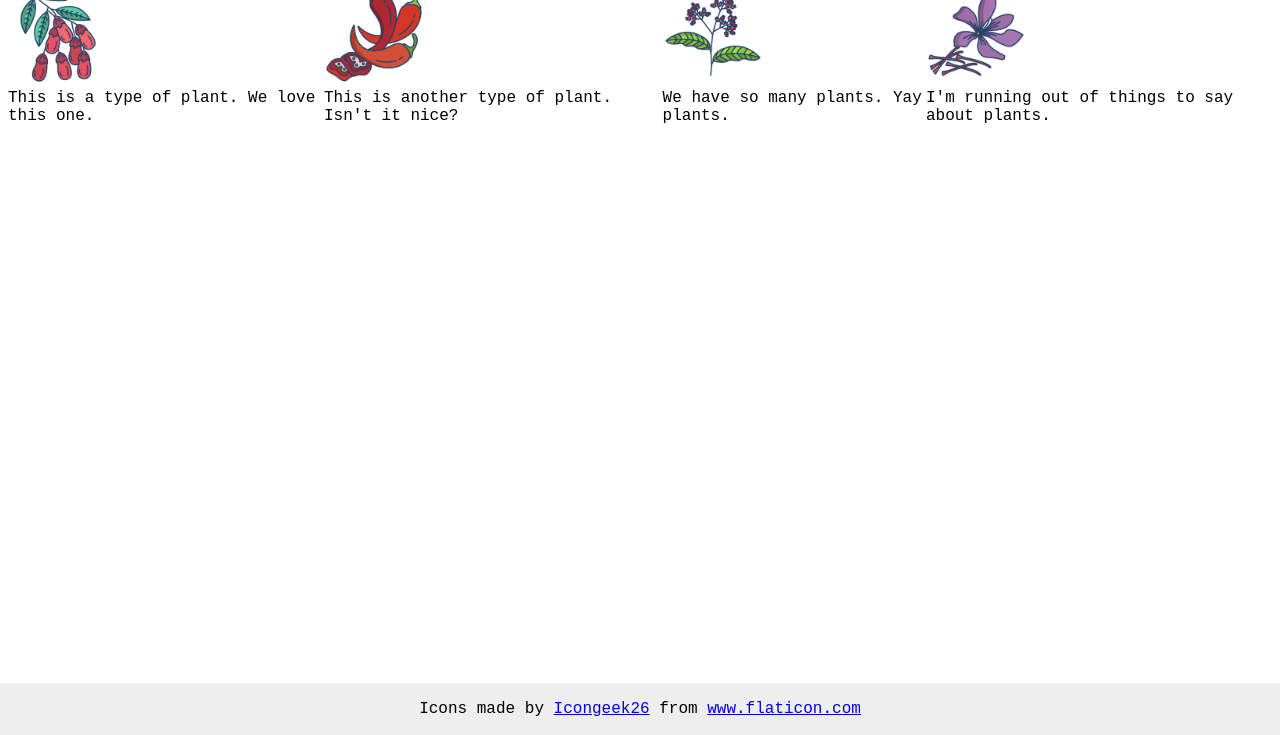
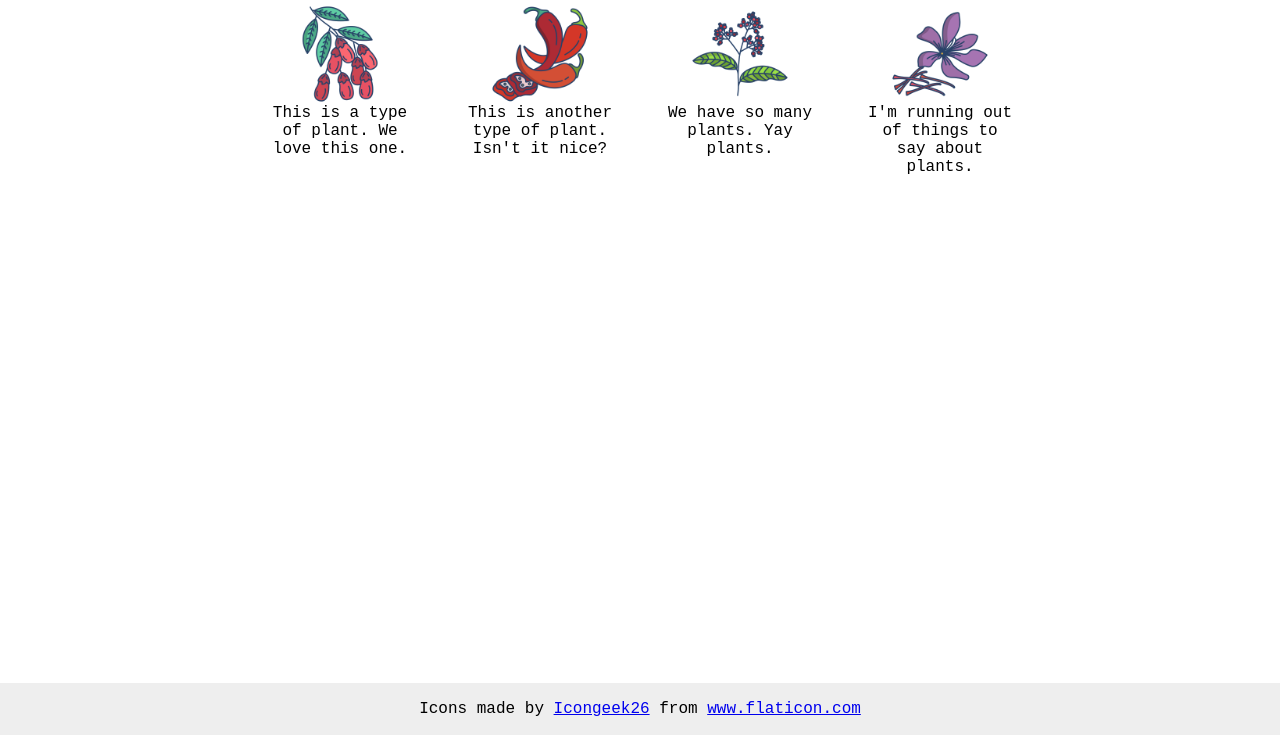
Before and after one commit to stuartbrooks-uk/css-exercises, a plain HTML site: page flex/04-flex-information/index.html in a window 1280 px wide. Shown: the part 65-800 px from the top of the page. Drawn offline with Linux system fonts and the light colour scheme.

Commit message:
Plant Warppers Flexed and Aligned

```diff
--- a/flex/04-flex-information/style.css
+++ b/flex/04-flex-information/style.css
@@ -28,4 +28,15 @@ img {
 
 .flex-wrapper {
   display: flex;
+  gap: 50px;
+  justify-content: center;
+  padding: 20px;
 }
+
+.plant-wrapper {
+  display: flex;
+  flex-direction: column;
+  align-items: center;
+  max-width: 150px;
+  text-align: center;
+}
```
